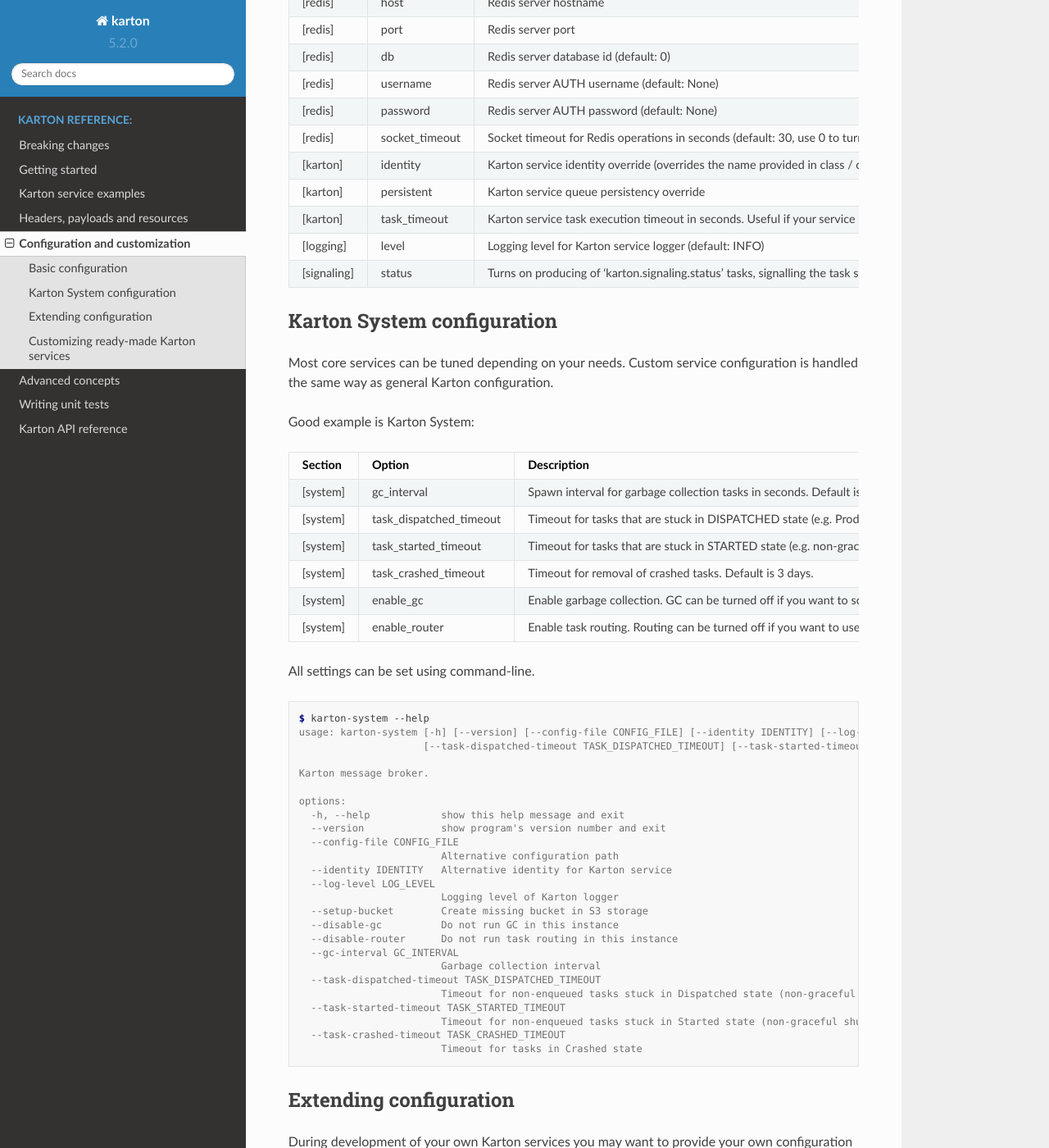
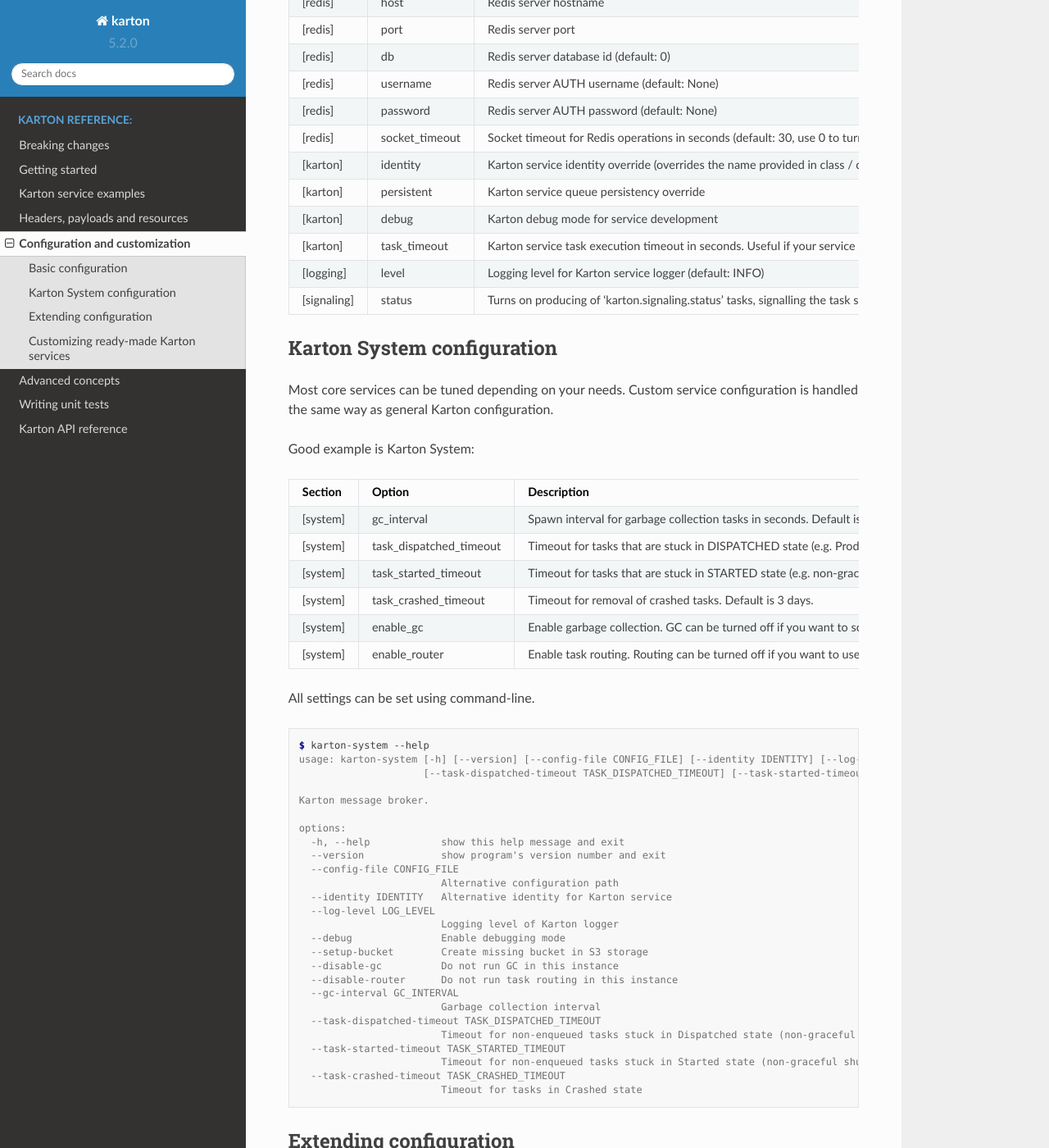
Before and after one commit to CERT-Polska/karton, a Sphinx documentation site: the page built from docs/service_configuration.rst, in a window 1280 px wide and 1400 px high, scrolled down 1083 px. Shown: the whole window at 82% size. Built offline with Sphinx 7.4.7 and the Read the Docs theme 2.0.0, drawn with Linux system fonts in a browser that asks for light colours.

Commit message:
Mention debug in docs

```diff
--- a/docs/service_configuration.rst
+++ b/docs/service_configuration.rst
@@ -48,6 +48,7 @@
  [redis]        socket_timeout    Socket timeout for Redis operations in seconds (default: 30, use 0 to turn off if timeout doesn't work properly)
  [karton]       identity          Karton service identity override (overrides the name provided in class / constructor arguments)
  [karton]       persistent        Karton service queue persistency override
+ [karton]       debug             Karton debug mode for service development
  [karton]       task_timeout      Karton service task execution timeout in seconds. Useful if your service sometimes hangs. Karton will schedule SIGALRM if this value is set.
  [logging]      level             Logging level for Karton service logger (default: INFO)
  [signaling]    status            Turns on producing of 'karton.signaling.status' tasks, signalling the task start and finish events by Karton service (default: 0, off)
@@ -90,6 +91,7 @@
       --identity IDENTITY   Alternative identity for Karton service
       --log-level LOG_LEVEL
                             Logging level of Karton logger
+      --debug               Enable debugging mode
       --setup-bucket        Create missing bucket in S3 storage
       --disable-gc          Do not run GC in this instance
       --disable-router      Do not run task routing in this instance
```
